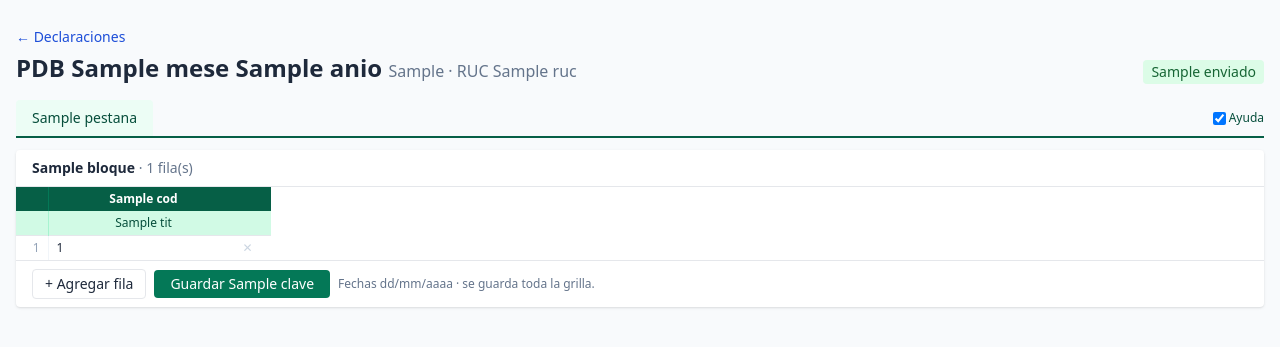
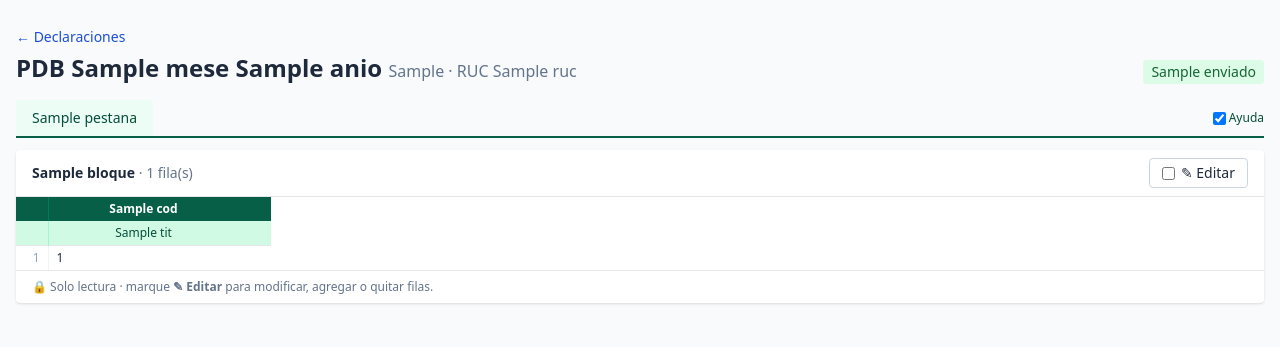
Before and after one commit to gerenciabioverde-ops/falcon-pdb, a Python web app: template app/templates/declaracion.html in a window 1280 px wide. Shown: the part 48-395 px from the top of the page. Run offline with Jinja, Linux system fonts and the light colour scheme; the template is opened without the code that fills it: most values are stand-ins (such as "Sample title", 1, 10 or a date in 2020); some libraries are stand-ins or nearby versions.

Commit message:
feat: grillas en solo lectura; se editan solo al marcar «Editar»
Co-Authored-By: Claude Sonnet 5.5 <noreply@anthropic.com>
Claude-Session: https://claude.ai/code/session_01MaukhvPW6Rbw2f94mqDnMt

```diff
--- a/app/templates/declaracion.html
+++ b/app/templates/declaracion.html
@@ -3,6 +3,8 @@
 <section class="bg-white rounded shadow mt-3" data-grilla="{{ b.clave }}">
   <div class="flex flex-wrap items-center justify-between gap-2 px-4 py-2 border-b">
     <h2 class="font-semibold text-sm">{{ b.titulo }} <span class="text-slate-500 font-normal">· {{ b.filas|length }} fila(s)</span></h2>
+    <label class="flex items-center gap-1.5 text-sm cursor-pointer select-none rounded border border-slate-300 px-3 py-1 hover:bg-slate-50" title="Las grillas están protegidas: marque «Editar» para modificar, agregar o quitar filas.">
+      <input type="checkbox" class="chk-editar" onchange="alternarEdicion(this)"> ✎ Editar</label>
   </div>
   {% set carga = {'TC': ('tc', '.pdf', 'PDF de SUNAT', true, 'Agrega o actualiza los días en el historial interno; el mes se lee del propio PDF. Puede subir varios meses a la vez.'),
                   'VENTAS': ('ventas', '.xml', 'XML de ventas', true, 'Agrega o reemplaza por tipo·serie·número; el resto de filas se conserva.'),
@@ -86,10 +88,15 @@
     {% endif %}
     </div>
     <template>{{ fila_html(b.columnas, [], 0) }}</template>
-    <div class="flex items-center gap-2 px-4 py-2 border-t">
-      <button type="button" onclick="agregarFila(this)" class="text-sm border rounded px-3 py-1 hover:bg-slate-50">+ Agregar fila</button>
-      <button class="text-sm bg-emerald-700 text-white rounded px-4 py-1">Guardar {{ b.clave|replace('_',' ') }}</button>
-      <span class="text-xs text-slate-500">Fechas dd/mm/aaaa · se guarda toda la grilla.</span>
+    <div class="px-4 py-2 border-t">
+      <div class="barra-solo-lectura text-xs text-slate-500">🔒 Solo lectura · marque <b>✎ Editar</b> para modificar, agregar o quitar filas.</div>
+      <div class="barra-edicion hidden">
+        <div class="flex items-center gap-2">
+          <button type="button" onclick="agregarFila(this)" class="text-sm border rounded px-3 py-1 hover:bg-slate-50">+ Agregar fila</button>
+          <button class="text-sm bg-emerald-700 text-white rounded px-4 py-1">Guardar {{ b.clave|replace('_',' ') }}</button>
+          <span class="text-xs text-slate-500">Fechas dd/mm/aaaa · se guarda toda la grilla. Si sale sin guardar, se descartan los cambios.</span>
+        </div>
+      </div>
     </div>
   </form>
 </section>
@@ -98,10 +105,10 @@
 <tr class="border-t hover:bg-amber-50">
   <td class="px-2 text-slate-400 text-right select-none">{{ n if n else '' }}</td>
   {% for cod, tit, fmt in cols %}
-  <td class="p-0 border-l border-slate-100"><input data-cod="{{ cod }}" value="{{ fila[loop.index0] if fila and loop.index0 < fila|length else '' }}"
+  <td class="p-0 border-l border-slate-100"><input readonly data-cod="{{ cod }}" value="{{ fila[loop.index0] if fila and loop.index0 < fila|length else '' }}"
       class="w-full min-w-[7rem] px-2 py-1 bg-transparent focus:bg-white focus:outline focus:outline-2 focus:outline-emerald-500 {{ 'text-right' if fmt in ('0.00','0.00*','0.000') else '' }}"></td>
   {% endfor %}
-  <td class="px-1"><button type="button" onclick="this.closest('tr').remove()" class="text-slate-300 hover:text-red-600" title="Quitar fila">✕</button></td>
+  <td class="px-1"><button type="button" onclick="this.closest('tr').remove(); marcarCambio(this)" class="btn-quitar hidden text-slate-300 hover:text-red-600" title="Quitar fila">✕</button></td>
 </tr>
 {% endmacro %}
 
@@ -218,10 +225,32 @@ async function enviarXml(ev, form) {
   window.location = resp.url;
   return false;
 }
+function abrirEdicion(fila) {
+  fila.querySelectorAll('input').forEach(i => i.readOnly = false);
+  fila.querySelectorAll('.btn-quitar').forEach(b => b.classList.remove('hidden'));
+}
+function alternarEdicion(chk) {
+  const sec = chk.closest('section');
+  if (!chk.checked) {                                   // volver a solo lectura
+    if (sec.dataset.cambios && !confirm('Hay cambios sin guardar. ¿Descartarlos?')) { chk.checked = true; return; }
+    location.reload();
+    return;
+  }
+  sec.dataset.editando = '1';
+  sec.querySelectorAll('tbody tr').forEach(abrirEdicion);
+  sec.querySelector('.barra-solo-lectura').classList.add('hidden');
+  sec.querySelector('.barra-edicion').classList.remove('hidden');
+  sec.querySelector('.overflow-auto').classList.add('ring-2', 'ring-amber-300');
+}
+function marcarCambio(el) { const s = el.closest('section'); if (s) s.dataset.cambios = '1'; }
+document.addEventListener('input', e => { if (e.target.closest && e.target.closest('tbody')) marcarCambio(e.target); });
 function agregarFila(btn) {
   const f = btn.closest('form');
   f.querySelector('tbody').insertAdjacentHTML('beforeend', f.querySelector('template').innerHTML);
-  f.querySelector('tbody tr:last-child input').focus();
+  const fila = f.querySelector('tbody tr:last-child');
+  abrirEdicion(fila);
+  marcarCambio(fila);
+  fila.querySelector('input').focus();
 }
 function enviarGrilla(form) {
   const filas = [...form.querySelectorAll('tbody tr')].map(tr => [...tr.querySelectorAll('input')].map(i => i.value));
```
